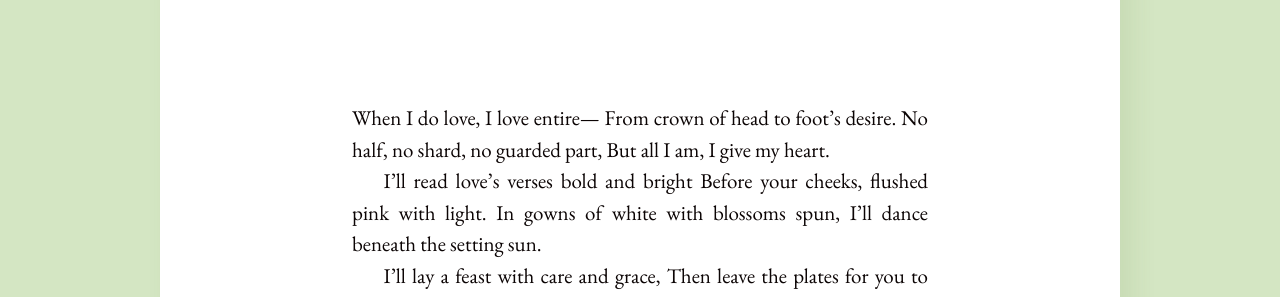
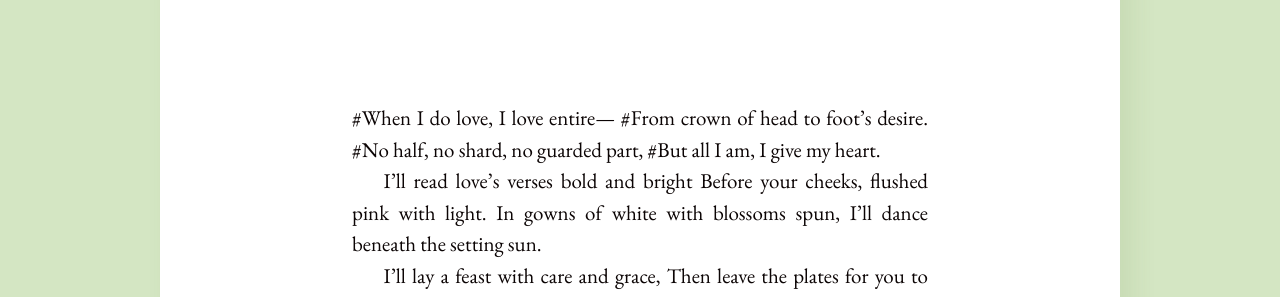
Before and after one commit to ayukaryana/ayukaryana.github.io, a Jekyll site: the page built from _posts/2025-04-26-tertiup-wangi-romansa.md, in a window 1280 px wide. Shown: the part 402-699 px from the top of the page. Built offline with Jekyll 4.4.1, drawn with Linux system fonts in a browser that asks for light colours.

```diff
--- a/_posts/2025-04-26-tertiup-wangi-romansa.md
+++ b/_posts/2025-04-26-tertiup-wangi-romansa.md
@@ -6,10 +6,10 @@ author: "Maryam Medina, translated by ChatGPT"
 categories: literature
 ---
 
-When I do love, I love entire—
-From crown of head to foot’s desire.
-No half, no shard, no guarded part,
-But all I am, I give my heart.
+#When I do love, I love entire—
+#From crown of head to foot’s desire.
+#No half, no shard, no guarded part,
+#But all I am, I give my heart.
 
 I’ll read love’s verses bold and bright
 Before your cheeks, flushed pink with light.
```
